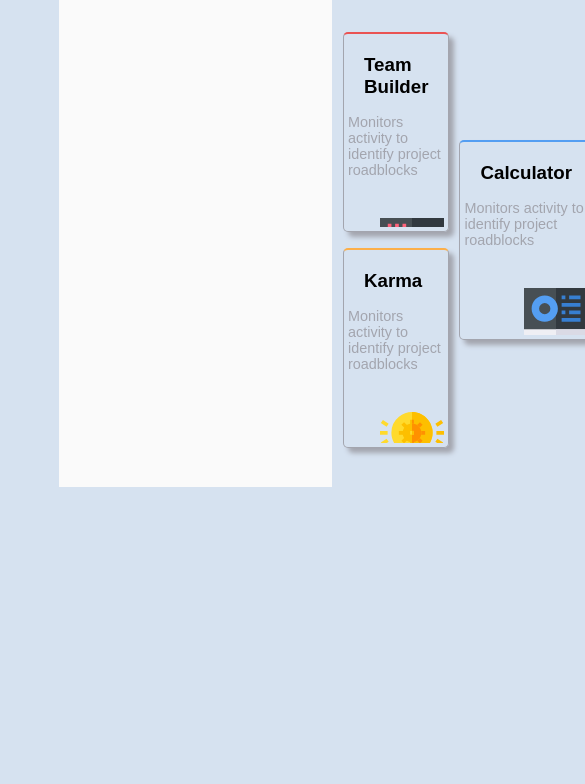
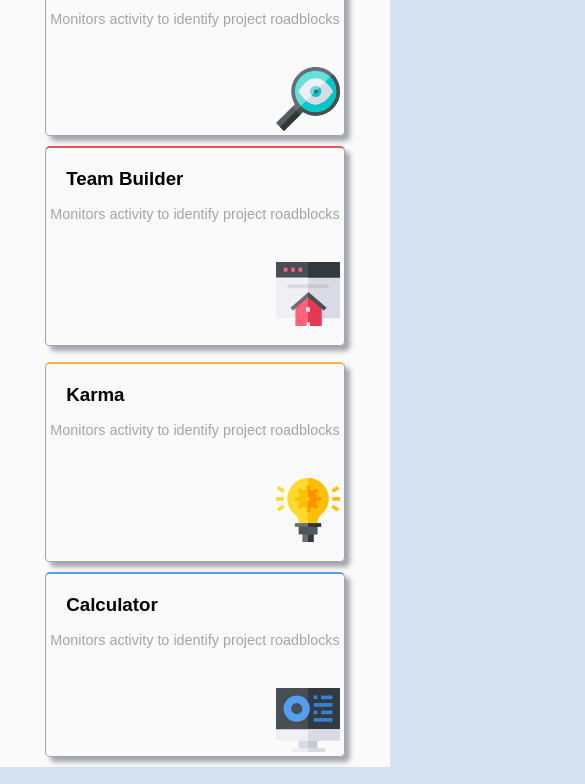
Before and after one commit to stevehotcodes/four-card-challenge, a plain HTML site: page index.html in a window 390 px wide. Shown: the part 315-1099 px from the top of the page, 585 px wide, since content can reach past the window. Before the commit the page ends 844 px from the top, so only its background shows below. Drawn offline with Linux system fonts and the light colour scheme.

Commit message:
fixed the repsonsiveness of the page

```diff
--- a/styles.css
+++ b/styles.css
@@ -20,12 +20,12 @@
 
 body{
     width:100vw;
-    height:100vh;
+    /* height:100vh; */
     background-color:var(--Light-gray) ;
     display:flex;
     justify-content: center;
     align-content:center;
-    overflow:hidden;
+    /* overflow:hidden; */
     flex-wrap:wrap;
     flex-grow:1;
 
@@ -34,12 +34,14 @@ body{
 #main-card-wrapper{
     background-color:var(--Very-Light-Gray);
     width:70vw;
-    height:90vh;
+    /* height:90vh; */
     margin:4.5% auto;
     display: flex;
     flex-direction:column;
+    flex-grow:1;
 
-    flex-wrap:wrap;
+
+    /* flex-wrap:wrap; */
 
 }
 
@@ -78,6 +80,7 @@ body{
     gap:10px;
     align-items:center;
     justify-content: center;
+    flex-grow:1;
 }
 
 #supervisor-card,#karma-card,#team-builder-card,#calculator-card{
@@ -94,7 +97,7 @@ body{
 }
 #supervisor-card{
     border-top:2px solid var(--Cyan);
-    flex:.3
+    flex:.2;
 }
 .team-builder-karma-wrapper{
     flex:.3;
@@ -103,13 +106,15 @@ body{
     gap:1rem;
 }
 #team-builder-card{
-    border-top:2px solid var(--Red)
+    border-top:2px solid var(--Red);
+
 }
 #karma-card{
-    border-top:2px solid var(--Orange)
+    border-top:2px solid var(--Orange);
+
 }
 #calculator-card{
-    flex:.3;
+    flex:.2;
     border-top:2px solid var(--Blue);
 
 }
@@ -129,3 +134,16 @@ svg{
     margin-top:40px;
 
 }
+
+@media screen  and (max-width:955px) {
+    .cards,.team-builder-karma-wrapper,#supervisor-card,#karma-card,#team-builder-card,#calculator-card{
+        flex-grow:1;
+        flex-direction:column;
+
+    }
+    .cards,.team-builder-karma-wrapper{
+        flex-wrap:wrap;
+
+    }
+
+}
```
